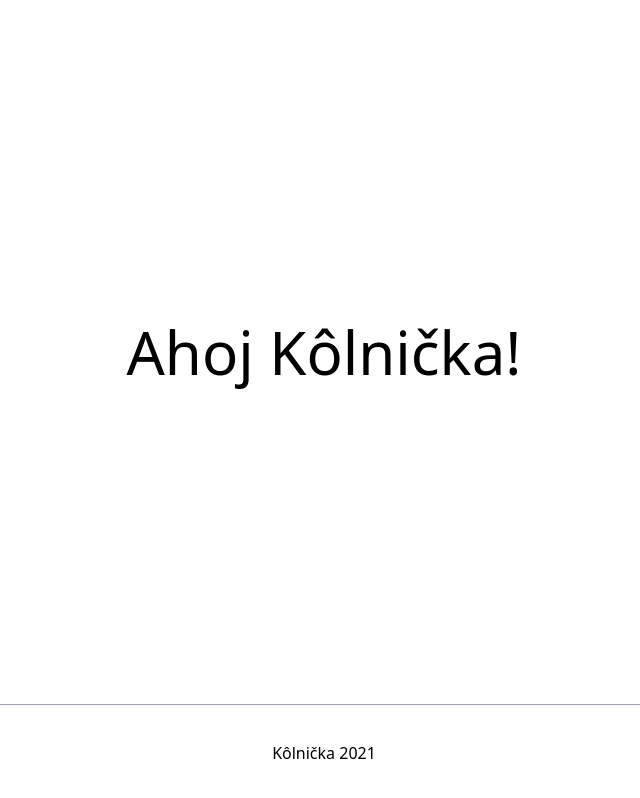
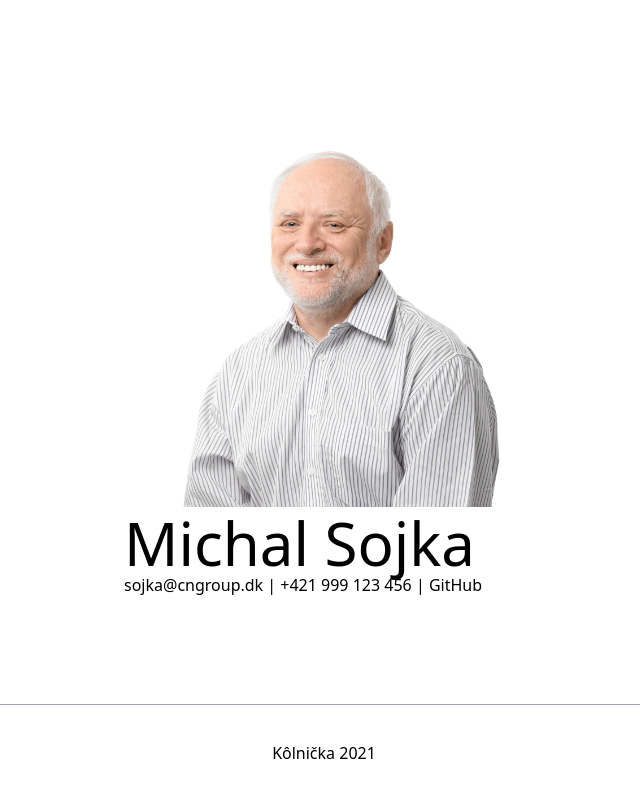
Before and after one commit to bolyesz/kolnicka, a Next.js app: page / in a window 1280 px wide. Shown: the whole page, without its empty margins (316-956 px from the left). Built offline with nearby package versions, Linux system fonts and the light colour scheme.

Commit message:
Checkpoint 1 : Add Hero section markup

```diff
--- /dev/null
+++ b/src/components/InfoBar.tsx
@@ -0,0 +1,39 @@
+import React from 'react';
+import InfoBarItem from './InfoBarItem';
+
+type Props = {
+  infos: InfoItem[];
+};
+
+type InfoItem = {
+  label: string;
+  link?: string;
+};
+
+function InfoBar({ infos }: Props) {
+  return (
+    <div>
+      {infos.map((info, index) => {
+        const hasPipe = index !== infos.length - 1;
+
+        if (info.link) {
+          return (
+            <InfoBarItem key={index} hasPipe={hasPipe}>
+              <a href={info.link} title={info.label}>
+                {info.label}
+              </a>
+            </InfoBarItem>
+          );
+        }
+
+        return (
+          <InfoBarItem key={index} hasPipe={hasPipe}>
+            {info.label}
+          </InfoBarItem>
+        );
+      })}
+    </div>
+  );
+}
+
+export default InfoBar;
--- /dev/null
+++ b/src/components/InfoBarItem.tsx
@@ -0,0 +1,14 @@
+import { PropsWithChildren } from 'react';
+
+type Props = PropsWithChildren<{ hasPipe: boolean }>;
+
+function InfoBarItem({ children, hasPipe }: Props) {
+  return (
+    <span>
+      {children}
+      {hasPipe && ` | `}
+    </span>
+  );
+}
+
+export default InfoBarItem;
--- a/src/pages/index.tsx
+++ b/src/pages/index.tsx
@@ -1,4 +1,5 @@
 import Head from 'next/head';
+import Hero from '../sections/Hero';
 
 export default function Home() {
   return (
@@ -8,7 +9,7 @@ export default function Home() {
       </Head>
 
       <main className="flex flex-col flex-grow justify-center">
-        <h1 className="text-6xl">Ahoj Kôlnička!</h1>
+        <Hero />
       </main>
 
       <footer className="flex w-full h-24 border-gray-400 border-t justify-center items-center">
--- a/src/sections/Hero.tsx
+++ b/src/sections/Hero.tsx
@@ -1,5 +1,26 @@
+import Image from 'next/image';
+import React from 'react';
+import InfoBar from '../components/InfoBar';
+
 function Hero() {
-  return <div />;
+  return (
+    <div>
+      <Image
+        src="/images/harold-profile.jpg"
+        alt="Profile picture"
+        width="400px"
+        height="400px"
+      />
+      <h2 className="text-6xl">Michal Sojka</h2>
+      <InfoBar
+        infos={[
+          { label: 'sojka@cngroup.dk' },
+          { label: '+421 999 123 456' },
+          { label: 'GitHub', link: 'https://github.com/Majky336' },
+        ]}
+      />
+    </div>
+  );
 }
 
 export default Hero;
```
Also changed, not shown: .eslintrc.json.
